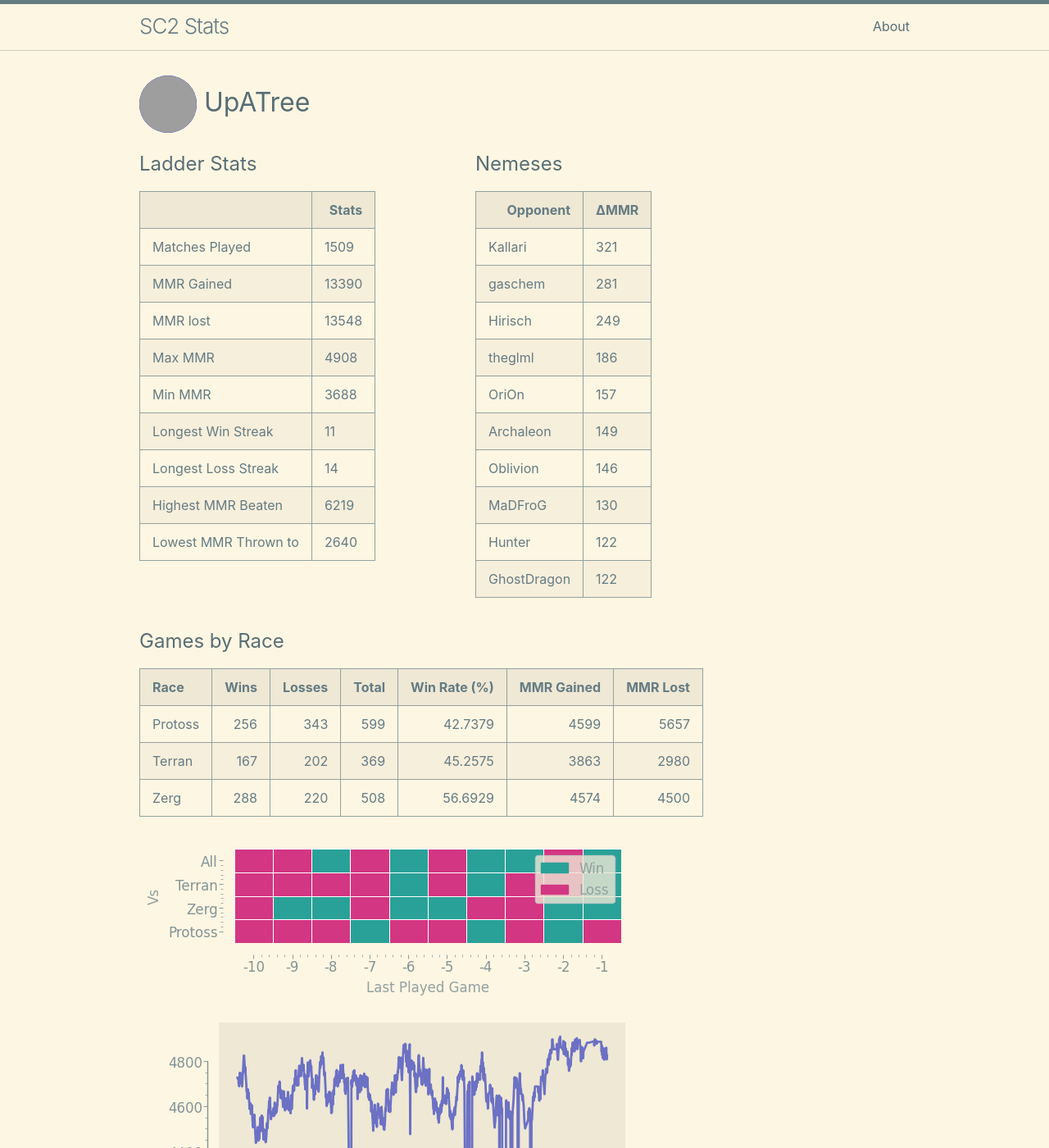
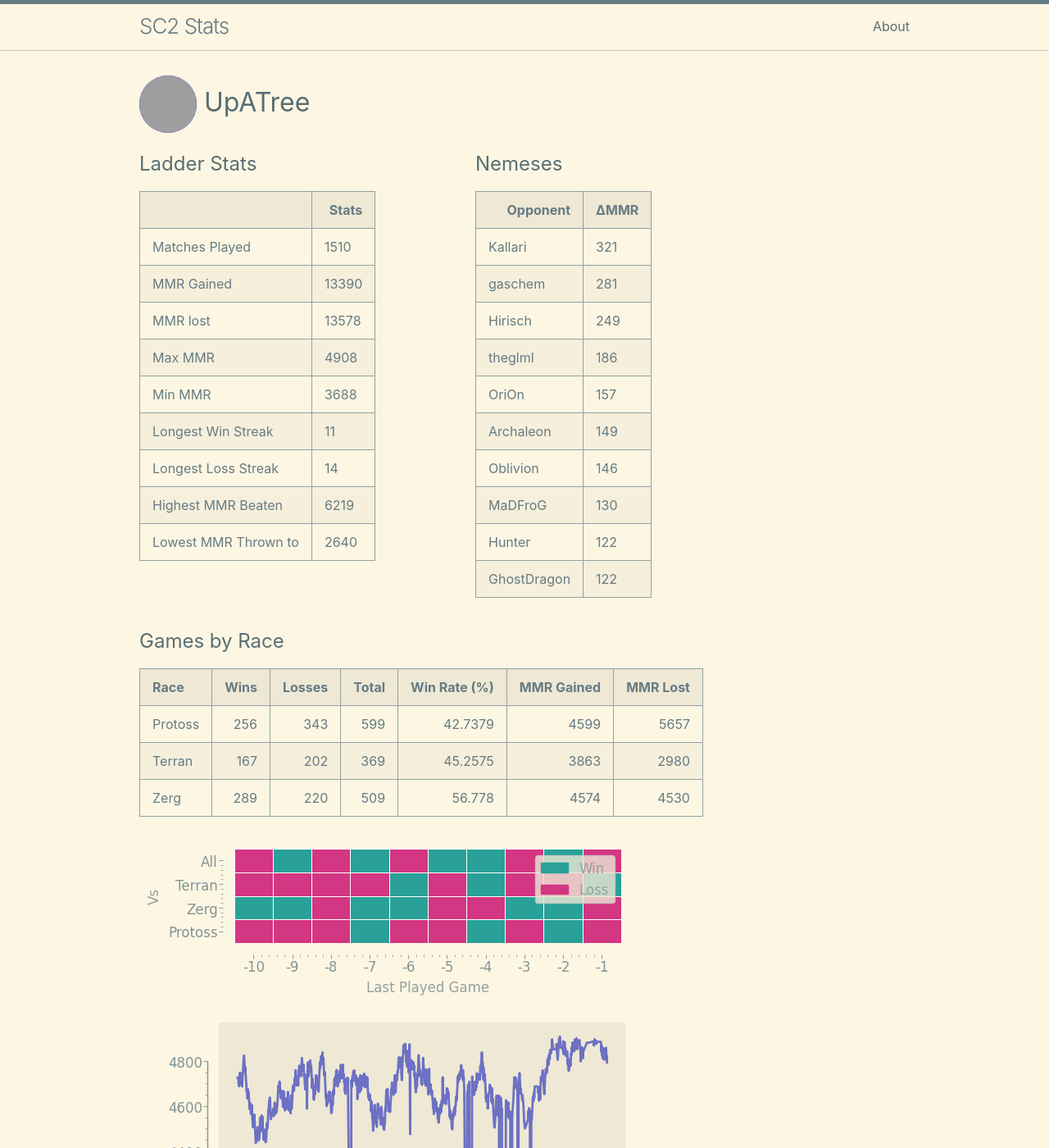
Before and after one commit to kylermurphy/UpATree, a Jekyll site: the page built from docs/index.md, in a window 1280 px wide and 1400 px high. Shown: the whole window at 82% size. Built offline with Jekyll 4.4.1, drawn with Linux system fonts in a browser that asks for light colours; grey boxes are pictures that could not be loaded.

Commit message:
running on push

```diff
--- a/docs/index.md
+++ b/docs/index.md
@@ -18,7 +18,7 @@ layout: home
   <tbody>
     <tr>
       <td>Matches Played</td>
-      <td>1509</td>
+      <td>1510</td>
     </tr>
     <tr>
       <td>MMR Gained</td>
@@ -26,7 +26,7 @@ layout: home
     </tr>
     <tr>
       <td>MMR lost</td>
-      <td>13548</td>
+      <td>13578</td>
     </tr>
     <tr>
       <td>Max MMR</td>
@@ -116,7 +116,7 @@ layout: home
 |:--------|-------:|---------:|--------:|---------------:|-------------:|-----------:|
 | Protoss |    256 |      343 |     599 |        42.7379 |         4599 |       5657 |
 | Terran  |    167 |      202 |     369 |        45.2575 |         3863 |       2980 |
-| Zerg    |    288 |      220 |     508 |        56.6929 |         4574 |       4500 |
+| Zerg    |    289 |      220 |     509 |        56.778  |         4574 |       4530 |
 
 ![Games by Race](./assets/gm_hist.png)
 
--- a/log.txt
+++ b/log.txt
@@ -673,3 +673,4 @@ Writing a log file 2025-03-25 23:47:52.
 Writing a log file 2025-03-26 16:30:36.
 Writing a log file 2025-03-26 16:53:46.
 Writing a log file 2025-03-26 17:20:47.
+Writing a log file 2025-03-26 17:47:58.
```
Also changed, not shown: docs/assets/MMR.png, docs/assets/daily.png, docs/assets/gm_hist.png, docs/assets/r_wrt.png, 1 other file.
